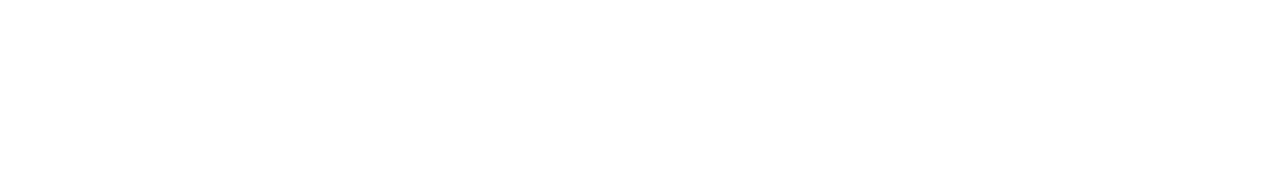
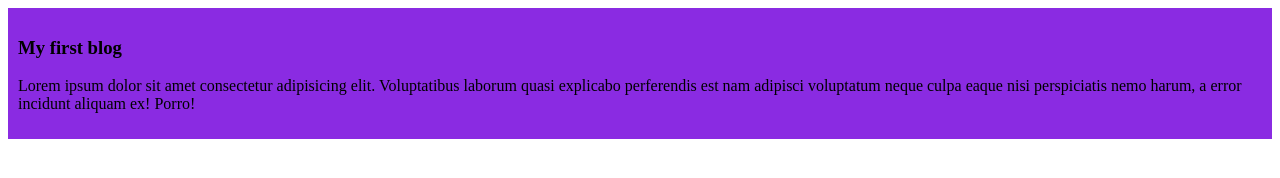
Before and after one commit to ObaidulHHasan/My-first-github-repository, a plain HTML site: page index.html in a window 1280 px wide. Drawn offline with Linux system fonts and the light colour scheme.

Commit message:
added the first blog

```diff
--- a/index.html
+++ b/index.html
@@ -4,8 +4,12 @@
     <meta charset="UTF-8">
     <meta name="viewport" content="width=device-width, initial-scale=1.0">
     <title>My first ever github repository</title>
+    <link rel="stylesheet" href="style/blog.css">
 </head>
 <body>
-
+    <div>
+        <h3>My first blog</h3>
+        <p>Lorem ipsum dolor sit amet consectetur adipisicing elit. Voluptatibus laborum quasi explicabo perferendis est nam adipisci voluptatum neque culpa eaque nisi perspiciatis nemo harum, a error incidunt aliquam ex! Porro!</p>
+    </div>
 </body>
 </html>
--- /dev/null
+++ b/style/blog.css
@@ -0,0 +1,4 @@
+div{
+    background-color: blueviolet;
+    padding: 10px;
+}
```
